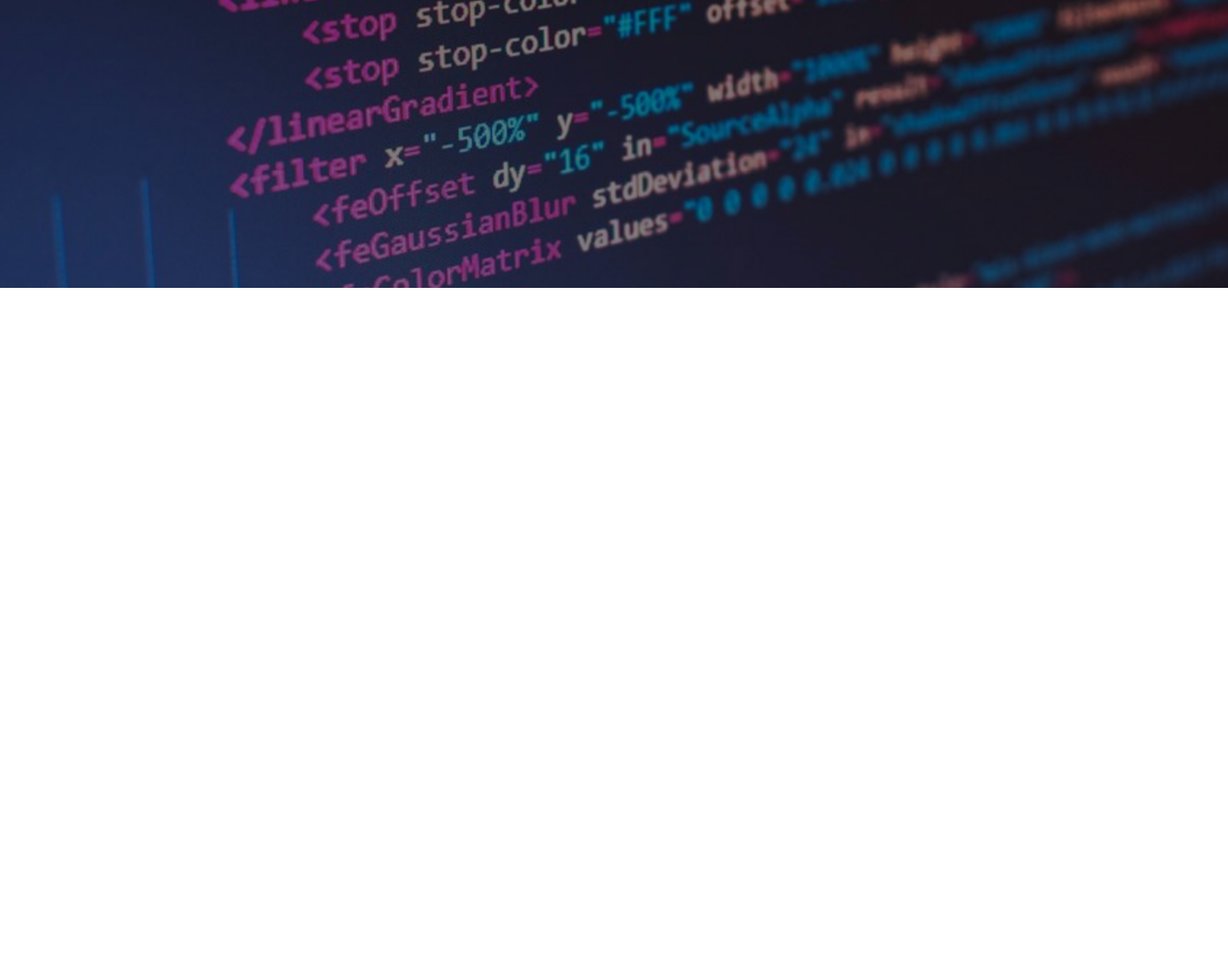
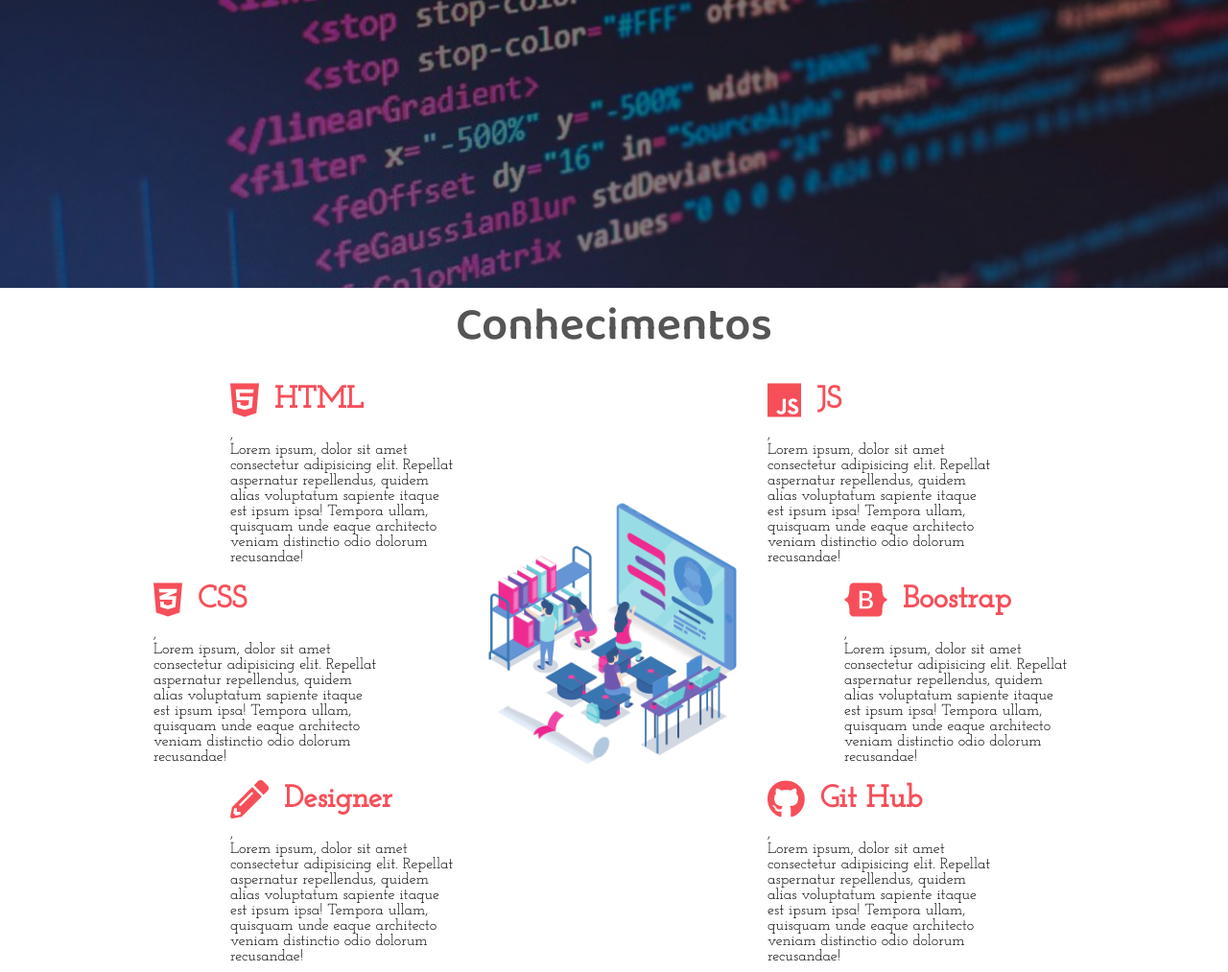
Before and after one commit to daltontorezanidev/dtdev, a plain HTML site: page index.html in a window 1280 px wide. Shown: the part 500-1513 px from the top of the page at 96% size. Before the commit the page ends 800 px from the top, so only its background shows below. Drawn offline with Linux system fonts and the light colour scheme.

Commit message:
:package: conhecimentos

```diff
--- a/index.html
+++ b/index.html
@@ -33,7 +33,7 @@
             </div>
         </header>
 
-        <div class="sidebar">
+        <aside class="sidebar">
             <nav>
                 <ul class="menu">
                     <li class="menu-item"><a href="#" class="menu-link">Home</a></li>
@@ -48,8 +48,84 @@
                 <a href="#"><i class="fab fa-github-alt"></i></a>
                 <a href="#"><i class="fab fa-twitter"></i></a>
             </div>
-        </div>
+        </aside>
 
+        <section class="sessao-conhecimentos">
+            <div class="sessao-header">
+                <h1>Conhecimentos</h1>
+            </div>
+            <div class="conhecimentos">
+                <div class="conhecimento">
+                    <div class="conhecimento-header">
+                        <i class="fab fa-html5"></i>
+                        <h3>HTML</h3>
+                    </div>
+                    <div class="conhecimento-text">,
+                        <p>Lorem ipsum, dolor sit amet consectetur adipisicing elit. Repellat aspernatur
+                        repellendus, quidem alias voluptatum sapiente itaque est ipsum ipsa! Tempora ullam,
+                        quisquam unde eaque architecto veniam distinctio odio dolorum recusandae!</p>
+                    </div>
+                </div>
+                <div class="conhecimento">
+                    <div class="conhecimento-header">
+                        <i class="fab fa-css3-alt"></i>
+                        <h3>CSS</h3>
+                    </div>
+                    <div class="conhecimento-text">,
+                        <p>Lorem ipsum, dolor sit amet consectetur adipisicing elit. Repellat aspernatur
+                        repellendus, quidem alias voluptatum sapiente itaque est ipsum ipsa! Tempora ullam,
+                        quisquam unde eaque architecto veniam distinctio odio dolorum recusandae!</p>
+                    </div>
+                </div>
+                <div class="conhecimento">
+                    <div class="conhecimento-header">
+                        <i class="fas fa-pencil-alt"></i>
+                        <h3>Designer</h3>
+                    </div>
+                    <div class="conhecimento-text">,
+                        <p>Lorem ipsum, dolor sit amet consectetur adipisicing elit. Repellat aspernatur
+                        repellendus, quidem alias voluptatum sapiente itaque est ipsum ipsa! Tempora ullam,
+                        quisquam unde eaque architecto veniam distinctio odio dolorum recusandae!</p>
+                    </div>
+                </div>
+                <div class="conhecimento">
+                    <div class="conhecimento-header">
+                        <i class="fab fa-js"></i>
+                        <h3>JS</h3>
+                    </div>
+                    <div class="conhecimento-text">,
+                        <p>Lorem ipsum, dolor sit amet consectetur adipisicing elit. Repellat aspernatur
+                        repellendus, quidem alias voluptatum sapiente itaque est ipsum ipsa! Tempora ullam,
+                        quisquam unde eaque architecto veniam distinctio odio dolorum recusandae!</p>
+                    </div>
+                </div>
+                <div class="conhecimento">
+                    <div class="conhecimento-header">
+                        <i class="fab fa-bootstrap"></i>
+                        <h3>Boostrap</h3>
+                    </div>
+                    <div class="conhecimento-text">,
+                        <p>Lorem ipsum, dolor sit amet consectetur adipisicing elit. Repellat aspernatur
+                        repellendus, quidem alias voluptatum sapiente itaque est ipsum ipsa! Tempora ullam,
+                        quisquam unde eaque architecto veniam distinctio odio dolorum recusandae!</p>
+                    </div>
+                </div>
+                <div class="conhecimento">
+                    <div class="conhecimento-header">
+                        <i class="fab fa-github"></i>
+                        <h3>Git Hub</h3>
+                    </div>
+                    <div class="conhecimento-text">,
+                        <p>Lorem ipsum, dolor sit amet consectetur adipisicing elit. Repellat aspernatur
+                        repellendus, quidem alias voluptatum sapiente itaque est ipsum ipsa! Tempora ullam,
+                        quisquam unde eaque architecto veniam distinctio odio dolorum recusandae!</p>
+                    </div>
+                </div>
+                <div class="conhecimento-img-wrapper">
+                    <img src="./img/conhecimentos.png" alt="imagem conhecimentos">
+                </div>
+            </div>
+        </section>
     </div>
 
     <script src="script.js"></script>
--- a/style.css
+++ b/style.css
@@ -175,6 +175,15 @@ header {
     cursor: pointer;
     opacity: 0;
     animation: moveBanner 1s 0.9s forwards;
+    transition: .5s;
+}
+
+.banner button:hover {
+    color: #FFF;
+    background: -webkit-linear-gradient(to left, #f64f59, #c471ed, #12c2e9);
+    background: linear-gradient(to left, #f64f59, #c471ed, #12c2e9);
+    box-shadow: .2rem .3rem 2px rgba(0, 0, 0, .4);
+    font-size: 0.9rem;
 }
 
 @keyframes moveBanner {
@@ -245,5 +254,87 @@ header {
 }
 
 .social-media i:hover {
-    color: #7fe3fa;
+    color: #555;
 }
+
+.conhecimentos {
+    display: grid;
+    grid-template-columns: repeat(16, 1fr);
+    grid-template-rows: repeat(6, 6rem);
+    row-gap: .5rem;
+}
+
+.conhecimento:nth-child(1) {
+    grid-column: 4 / 7;
+    grid-row: 1 / 3;
+}
+
+.conhecimento:nth-child(2) {
+    grid-column: 3 / 6;
+    grid-row: 3 / 5;
+}
+
+.conhecimento:nth-child(3) {
+    grid-column: 4 / 7;
+    grid-row: 5 / -1;
+}
+
+.conhecimento:nth-child(4) {
+    grid-column: 11 / 14;
+    grid-row: 1 / 3;
+}
+
+.conhecimento:nth-child(5) {
+    grid-column: 12 / 15;
+    grid-row: 3 / 5;
+}
+
+.conhecimento:nth-child(6) {
+    grid-column: 11 / 14;
+    grid-row: 5 / -1;
+}
+
+.sessao-header {
+    display: flex;
+    align-items: center;
+    justify-content: center;
+}
+
+.sessao-header h1 {
+    font-family: var(--font-primary);
+    font-size: 3rem;
+    color: #555;
+    padding-bottom: 1rem;
+}
+
+.conhecimento-header {
+    display: flex;
+    align-items: center;
+    color: #f64f59;
+}
+
+.conhecimento-header i {
+    font-size: 2.5rem;
+}
+
+.conhecimento-header h3 {
+    font-family: var(--font-secundary);
+    font-size: 2rem;
+    padding-left: 1rem;
+}
+
+.conhecimento-text {
+    font-family: var(--font-secundary);
+    margin-top: .5rem;
+}
+
+.conhecimento-img-wrapper {
+    grid-column: 7 / 11;
+    grid-row: 2 / 6;
+    width: 100%;
+}
+
+.conhecimento-img-wrapper img {
+    object-fit: cover;
+    width: 100%;
+}
```
Also changed, not shown: img/conhecimentos.png (added), 1 other file.
